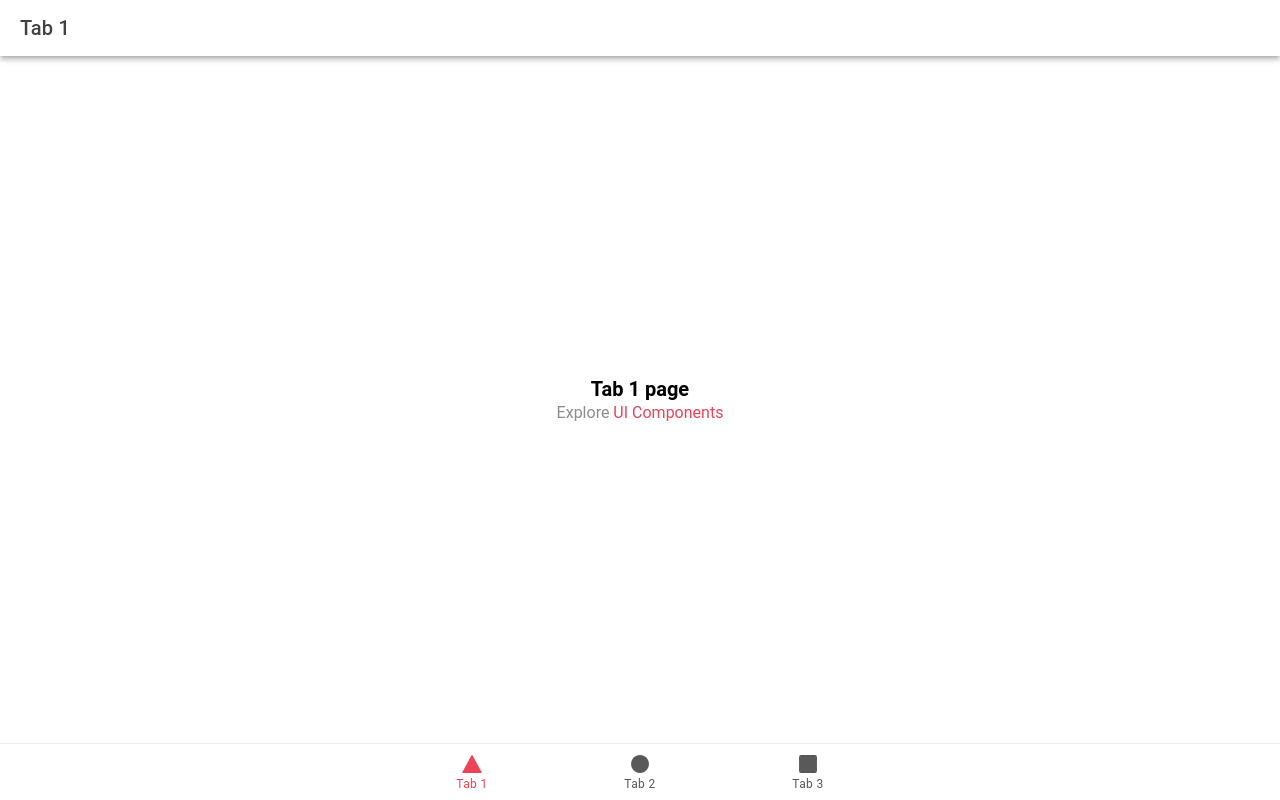
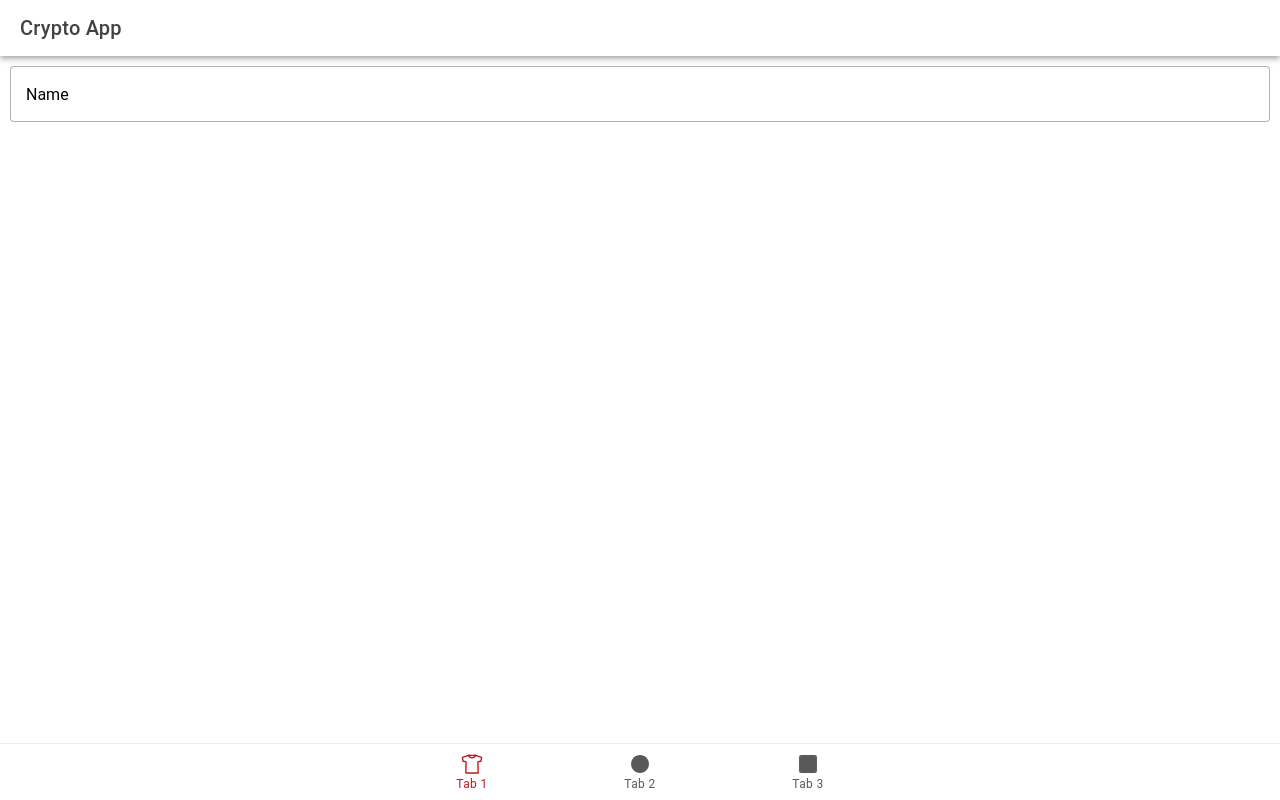
Before and after one commit to Next-Crypto-currency-App/Mobile-app-crypto, a React (Vite) app: page /tab1 in a window 1280 px wide. Built offline with nearby package versions, Linux system fonts and the light colour scheme.

Commit message:
added color for primary

```diff
--- a/src/App.tsx
+++ b/src/App.tsx
@@ -10,7 +10,7 @@ import {
   setupIonicReact
 } from '@ionic/react';
 import { IonReactRouter } from '@ionic/react-router';
-import { ellipse, square, triangle } from 'ionicons/icons';
+import { ellipse, shirtOutline, square, triangle } from 'ionicons/icons';
 import Tab1 from './pages/Tab1';
 import Tab2 from './pages/Tab2';
 import Tab3 from './pages/Tab3';
@@ -33,6 +33,7 @@ import '@ionic/react/css/display.css';
 
 /* Theme variables */
 import './theme/variables.css';
+import NewPage from './pages/NewPage';
 
 setupIonicReact();
 
@@ -40,9 +41,12 @@ const App: React.FC = () => (
   <IonApp>
     <IonReactRouter>
       <IonTabs>
-        <IonRouterOutlet>
+        <IonRouterOutlet >
           <Route exact path="/tab1">
             <Tab1 />
+          </Route>
+          <Route exact path="/new-page">
+            <NewPage />
           </Route>
           <Route exact path="/tab2">
             <Tab2 />
@@ -56,7 +60,7 @@ const App: React.FC = () => (
         </IonRouterOutlet>
         <IonTabBar slot="bottom">
           <IonTabButton tab="tab1" href="/tab1">
-            <IonIcon aria-hidden="true" icon={triangle} />
+            <IonIcon aria-hidden="true" icon={shirtOutline} />
             <IonLabel>Tab 1</IonLabel>
           </IonTabButton>
           <IonTabButton tab="tab2" href="/tab2">
--- /dev/null
+++ b/src/pages/NewPage.tsx
@@ -0,0 +1,19 @@
+import { IonContent, IonHeader, IonPage, IonTitle, IonToolbar } from '@ionic/react'
+import React from 'react'
+
+const NewPage = () => {
+    return (
+        <IonPage>
+            <IonHeader>
+                <IonToolbar>
+                    <IonTitle>New Page</IonTitle>
+                </IonToolbar>
+            </IonHeader>
+            <IonContent>
+                <h1>New Page</h1>
+            </IonContent>
+        </IonPage>
+    )
+}
+
+export default NewPage
--- a/src/pages/Tab1.tsx
+++ b/src/pages/Tab1.tsx
@@ -1,22 +1,23 @@
-import { IonContent, IonHeader, IonPage, IonTitle, IonToolbar } from '@ionic/react';
+import { IonButton, IonContent, IonHeader, IonIcon, IonInput, IonItem, IonPage, IonTitle, IonToolbar } from '@ionic/react';
 import ExploreContainer from '../components/ExploreContainer';
 import './Tab1.css';
+import { logoWhatsapp } from 'ionicons/icons';
 
 const Tab1: React.FC = () => {
   return (
     <IonPage>
       <IonHeader>
         <IonToolbar>
-          <IonTitle>Tab 1</IonTitle>
+          <IonTitle>Crypto App</IonTitle>
         </IonToolbar>
       </IonHeader>
-      <IonContent fullscreen>
-        <IonHeader collapse="condense">
-          <IonToolbar>
-            <IonTitle size="large">Tab 1</IonTitle>
-          </IonToolbar>
-        </IonHeader>
-        <ExploreContainer name="Tab 1 page" />
+      <IonContent >
+
+        <div className="" style={{ padding: "10px" }}>
+          <IonInput label='Name' labelPlacement='floating' fill='outline' />
+        </div>
+
+
       </IonContent>
     </IonPage>
   );
--- a/src/theme/variables.css
+++ b/src/theme/variables.css
@@ -4,7 +4,8 @@ http://ionicframework.com/docs/theming/ */
 /** Ionic CSS Variables **/
 :root {
   /** primary **/
-  --ion-color-primary: #eb445a;
+  --ion-color-primary: #BB1B21;
+  ;
   --ion-color-primary-rgb: 235, 68, 90;
   --ion-color-primary-contrast: #ffffff;
   --ion-color-primary-contrast-rgb: 255, 255, 255;
@@ -91,58 +92,58 @@ http://ionicframework.com/docs/theming/ */
     --ion-color-primary-tint: #ff5b71;
 
     --ion-color-secondary: #50c8ff;
-    --ion-color-secondary-rgb: 80,200,255;
+    --ion-color-secondary-rgb: 80, 200, 255;
     --ion-color-secondary-contrast: #ffffff;
-    --ion-color-secondary-contrast-rgb: 255,255,255;
+    --ion-color-secondary-contrast-rgb: 255, 255, 255;
     --ion-color-secondary-shade: #46b0e0;
     --ion-color-secondary-tint: #62ceff;
 
     --ion-color-tertiary: #6a64ff;
-    --ion-color-tertiary-rgb: 106,100,255;
+    --ion-color-tertiary-rgb: 106, 100, 255;
     --ion-color-tertiary-contrast: #ffffff;
-    --ion-color-tertiary-contrast-rgb: 255,255,255;
+    --ion-color-tertiary-contrast-rgb: 255, 255, 255;
     --ion-color-tertiary-shade: #5d58e0;
     --ion-color-tertiary-tint: #7974ff;
 
     --ion-color-success: #2fdf75;
-    --ion-color-success-rgb: 47,223,117;
+    --ion-color-success-rgb: 47, 223, 117;
     --ion-color-success-contrast: #000000;
-    --ion-color-success-contrast-rgb: 0,0,0;
+    --ion-color-success-contrast-rgb: 0, 0, 0;
     --ion-color-success-shade: #29c467;
     --ion-color-success-tint: #44e283;
 
     --ion-color-warning: #ffd534;
-    --ion-color-warning-rgb: 255,213,52;
+    --ion-color-warning-rgb: 255, 213, 52;
     --ion-color-warning-contrast: #000000;
-    --ion-color-warning-contrast-rgb: 0,0,0;
+    --ion-color-warning-contrast-rgb: 0, 0, 0;
     --ion-color-warning-shade: #e0bb2e;
     --ion-color-warning-tint: #ffd948;
 
     --ion-color-danger: #ff4961;
-    --ion-color-danger-rgb: 255,73,97;
+    --ion-color-danger-rgb: 255, 73, 97;
     --ion-color-danger-contrast: #ffffff;
-    --ion-color-danger-contrast-rgb: 255,255,255;
+    --ion-color-danger-contrast-rgb: 255, 255, 255;
     --ion-color-danger-shade: #e04055;
     --ion-color-danger-tint: #ff5b71;
 
     --ion-color-dark: #f4f5f8;
-    --ion-color-dark-rgb: 244,245,248;
+    --ion-color-dark-rgb: 244, 245, 248;
     --ion-color-dark-contrast: #000000;
-    --ion-color-dark-contrast-rgb: 0,0,0;
+    --ion-color-dark-contrast-rgb: 0, 0, 0;
     --ion-color-dark-shade: #d7d8da;
     --ion-color-dark-tint: #f5f6f9;
 
     --ion-color-medium: #989aa2;
-    --ion-color-medium-rgb: 152,154,162;
+    --ion-color-medium-rgb: 152, 154, 162;
     --ion-color-medium-contrast: #000000;
-    --ion-color-medium-contrast-rgb: 0,0,0;
+    --ion-color-medium-contrast-rgb: 0, 0, 0;
     --ion-color-medium-shade: #86888f;
     --ion-color-medium-tint: #a2a4ab;
 
     --ion-color-light: #222428;
-    --ion-color-light-rgb: 34,36,40;
+    --ion-color-light-rgb: 34, 36, 40;
     --ion-color-light-contrast: #ffffff;
-    --ion-color-light-contrast-rgb: 255,255,255;
+    --ion-color-light-contrast-rgb: 255, 255, 255;
     --ion-color-light-shade: #1e2023;
     --ion-color-light-tint: #383a3e;
   }
@@ -154,10 +155,10 @@ http://ionicframework.com/docs/theming/ */
 
   .ios body {
     --ion-background-color: #000000;
-    --ion-background-color-rgb: 0,0,0;
+    --ion-background-color-rgb: 0, 0, 0;
 
     --ion-text-color: #ffffff;
-    --ion-text-color-rgb: 255,255,255;
+    --ion-text-color-rgb: 255, 255, 255;
 
     --ion-color-step-50: #0d0d0d;
     --ion-color-step-100: #1a1a1a;
@@ -198,10 +199,10 @@ http://ionicframework.com/docs/theming/ */
 
   .md body {
     --ion-background-color: #121212;
-    --ion-background-color-rgb: 18,18,18;
+    --ion-background-color-rgb: 18, 18, 18;
 
     --ion-text-color: #ffffff;
-    --ion-text-color-rgb: 255,255,255;
+    --ion-text-color-rgb: 255, 255, 255;
 
     --ion-border-color: #222222;
 
```
Also changed, not shown: index.html (+5 -4 lines).
